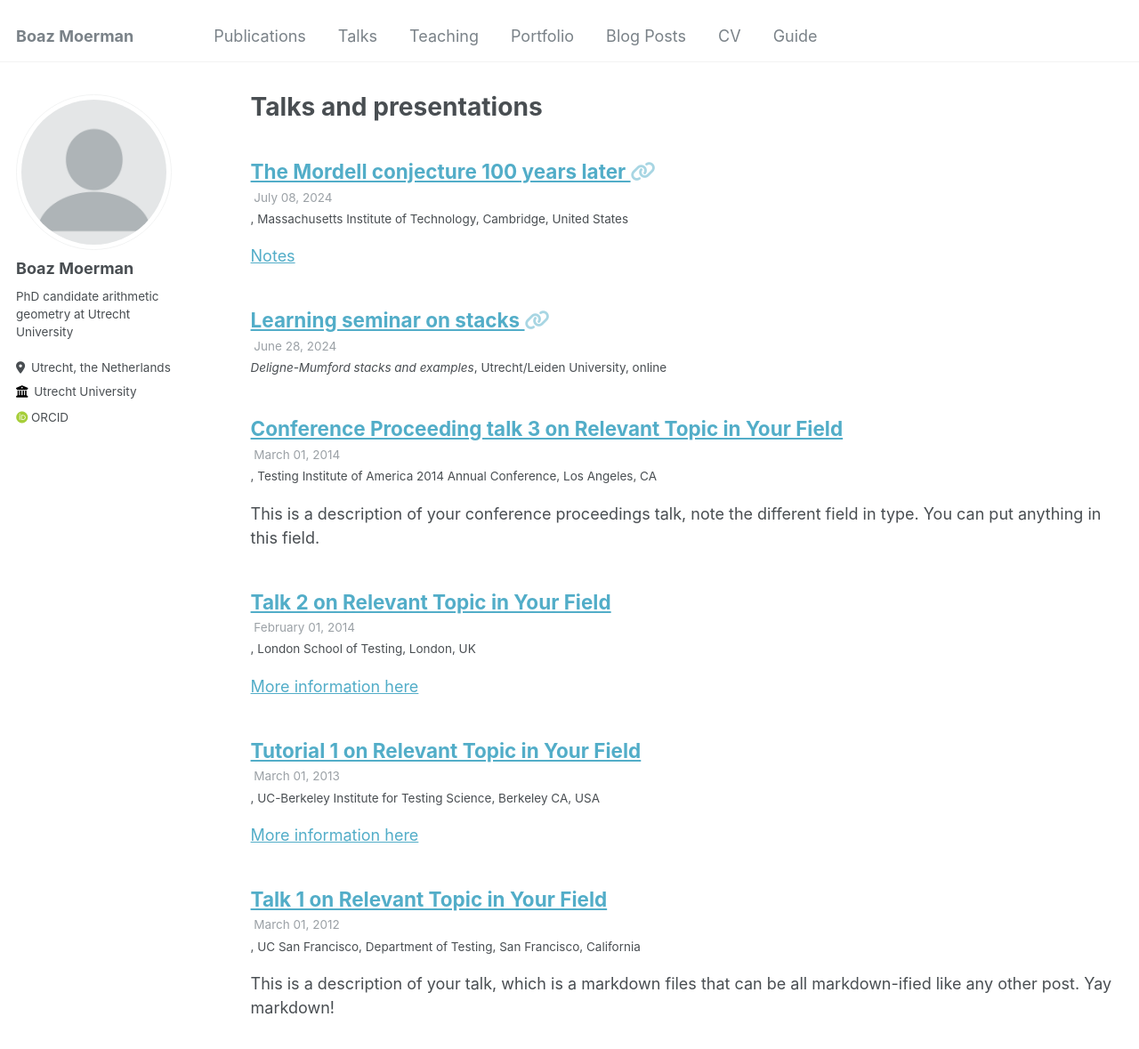
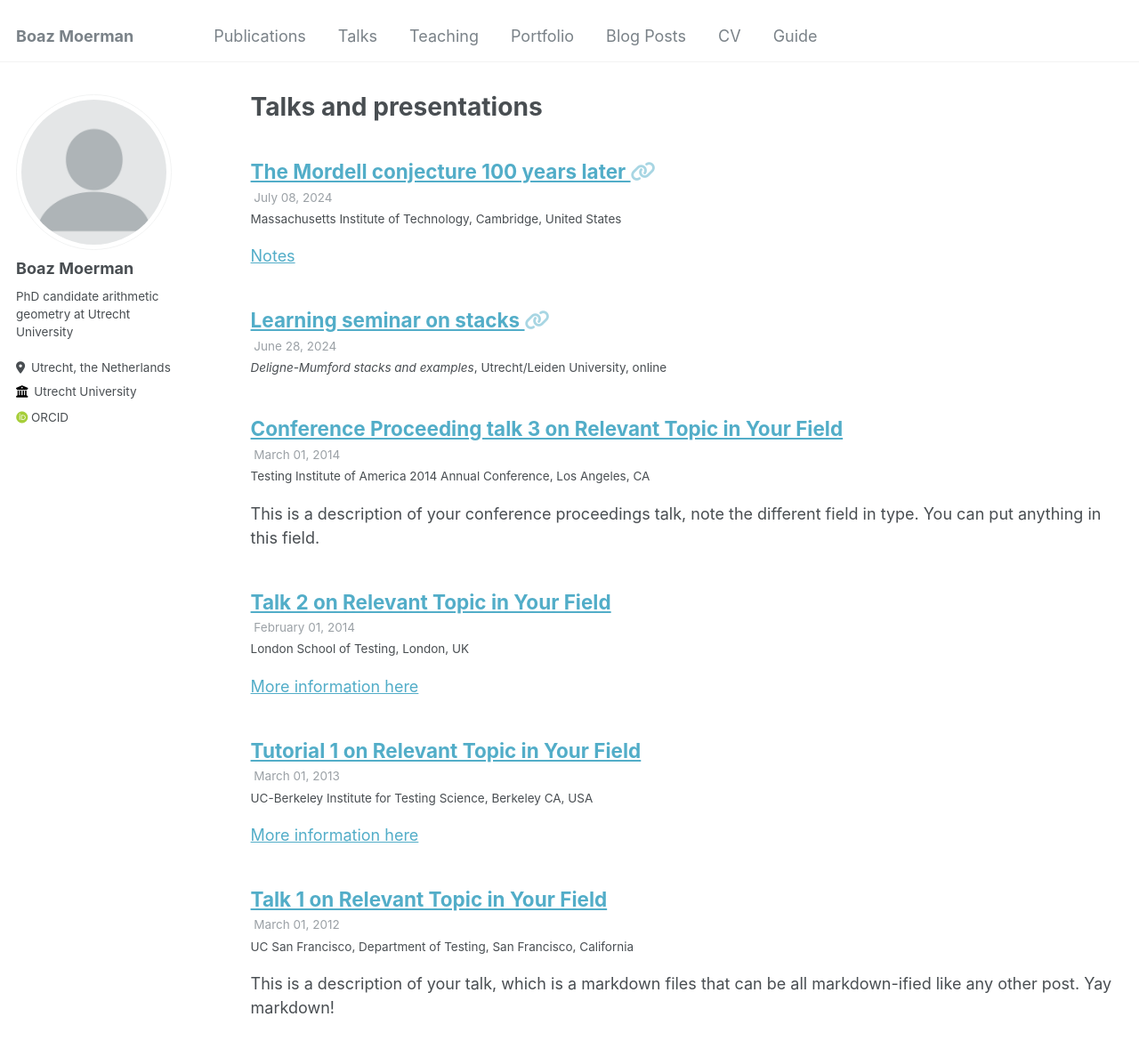
Before and after one commit to BoazMoerman/BoazMoerman.github.io, a Jekyll site: the page built from _pages/talks.html, in a window 1280 px wide and 1400 px high. Shown: the top 1179 px of the window at 89% size. Built offline with Jekyll 4.4.1, drawn with Linux system fonts in a browser that asks for light colours; some web fonts are replaced.

Commit message:
Update archive-single-talk.html

```diff
--- a/_includes/archive-single-talk.html
+++ b/_includes/archive-single-talk.html
@@ -33,7 +33,7 @@
       {% endif %}
     </h2>
     {% if post.date %}<p class="page__meta"><i class="fa fa-clock-o" aria-hidden="true"></i> {{ post.date | date: '%B %d, %Y' }}</p>{% endif %}
-    <p class="archive__item-excerpt" itemprop="description">{% if post.talktitle %}<i>{{post.talktitle}}</i>{% endif %},
+    <p class="archive__item-excerpt" itemprop="description">{% if post.talktitle %}<i>{{post.talktitle}}</i>,{% endif %}
     {% if post.venue %}{{ post.venue }},  {% if post.location %}{{post.location}}{% endif %} {% endif %}</p>
     {% if post.excerpt %}<p class="archive__item-excerpt" itemprop="description">{{ post.excerpt | markdownify }}</p>{% endif %}
     {% if post.notes %} <p><a href=" {{ post.notes }} ">{{ notes }}</a></p> {% endif %}
```
